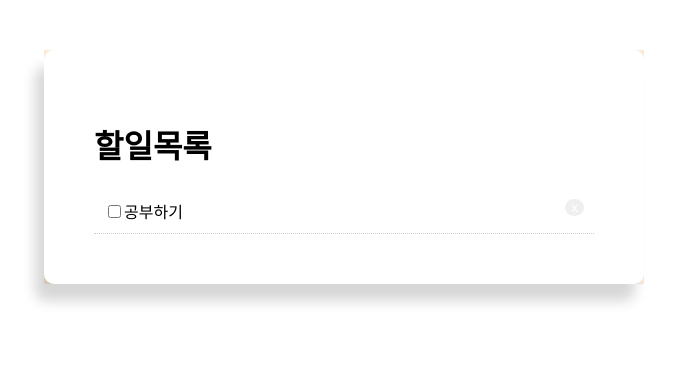
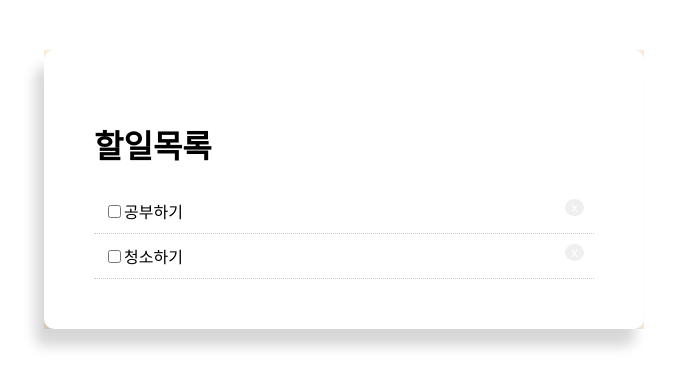
Before and after one commit to podoco/todolist, a React (Create React App) app: page / in a window 1280 px wide. Shown: the top 388 px of the page, without its empty margins (296-971 px from the left). Built offline with nearby package versions, Linux system fonts and the light colour scheme.

Commit message:
목록 지우기(state,filter)

```diff
--- a/src/App.js
+++ b/src/App.js
@@ -4,13 +4,34 @@ import './App.css';
 
 export default class App extends Component {
 
+  state = {
+    todoData: [
+      {
+        id: "1",
+        title: "공부하기",
+        completed: true
+      },
+      {
+        id: "2",
+        title: "청소하기",
+        completed: false
+      }
+    ]
+  }
+
   getStyle = () => {
     return {
       padding: "10px",
       borderBottom: "1px #ccc dotted",
-      textDecoration: "none"
     }
   }
+
+
+  handleClick = (id) => {
+    let newTodoData = this.state.todoData.filter(data => data.id !== id)
+    this.setState({ todoData: newTodoData });
+  }
+
 
   render() {
     return (
@@ -20,11 +41,15 @@ export default class App extends Component {
             <h1>할일목록</h1>
           </div>
 
-          <div style={this.getStyle()}>
-            <input type="checkbox" defaultChecked={false} />
-            공부하기
-            <button className='btnStyle'>x</button>
-          </div>
+          {this.state.todoData.map((data) => (
+            <div style={this.getStyle()} key={data.id}>
+              <input type="checkbox" defaultChecked={false} />
+              {data.title}
+              <button className='btnStyle' onClick={() => this.handleClick(data.id)}>x</button>
+            </div>
+          ))}
+
+
         </div>
       </div>
     )
```
